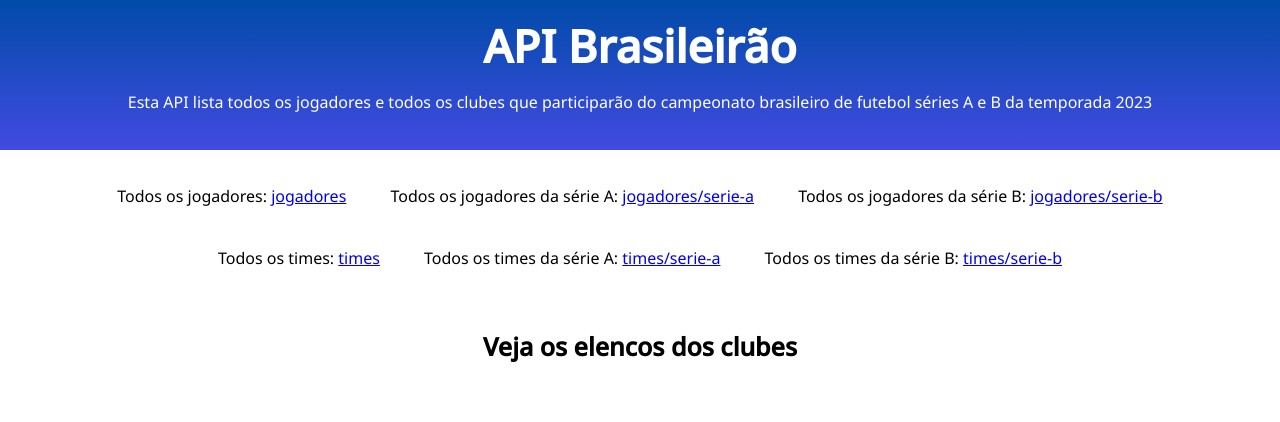
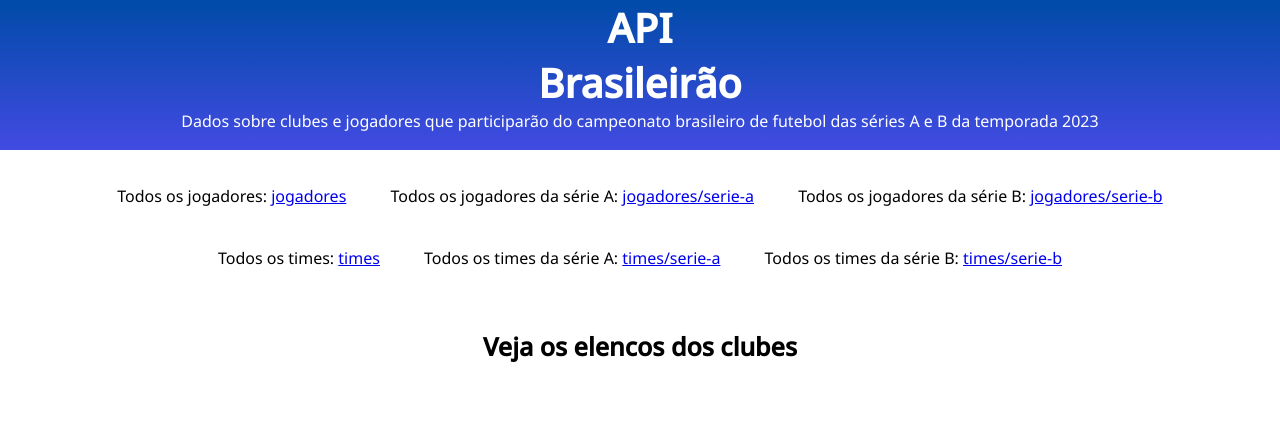
Before and after one commit to JerberthRocha/api-campeonato-brasileiro, a Django app: page / in a window 1280 px wide. Shown: the top 422 px of the page. Run offline with Django 4.2, Linux system fonts and the light colour scheme; data comes from the database, SQL or seed files in the repository; both versions use the stored data as it was after the commit.

Commit message:
Estruturando página inicial

```diff
--- a/campeonato_brasileiro/jogadores/templates/jogadores/pages/index.html
+++ b/campeonato_brasileiro/jogadores/templates/jogadores/pages/index.html
@@ -12,8 +12,11 @@
 </head>
 <body>
     <header>
-        <h1>API Brasileirão</h1>
-        <p>Esta API lista todos os jogadores e todos os clubes que participarão do campeonato brasileiro de futebol séries A e B da temporada 2023</p>
+        <div>
+            <h1>API</h1>
+            <h1>Brasileirão</h1>
+        </div>
+        <p>Dados sobre clubes e jogadores que participarão do campeonato brasileiro de futebol das séries A e B da temporada 2023</p>
     </header>
 
     <main>
@@ -32,6 +35,7 @@
             </ul>
 
             <h2>Veja os elencos dos clubes</h2>
+            <aside>
                 <section id="serie-a">
                     <h3>Brasileirão Série A</h3>
                     {% for time in times %}
@@ -40,7 +44,6 @@
                         {% endif %}
                     {% endfor %}
                 </section>
-
                 <section id="serie-b">
                     <h3>Brasileirão Série B</h3>
                     {% for time in times %}
@@ -49,6 +52,7 @@
                         {% endif %}
                     {% endfor %}
                 </section>
+            </aside>
         </body>
     </main>
 
--- a/campeonato_brasileiro/templates/static/css/style.css
+++ b/campeonato_brasileiro/templates/static/css/style.css
@@ -14,10 +14,6 @@
     --fonte: 'Noto Sans', sans-serif;
 }
 
-/* body {
-    max-width: 1200px;
-} */
-
 
 * {
     margin: 0px;
@@ -33,14 +29,14 @@ header {
 
 header h1{
     text-align: center;
-    padding: 15px;
-    font-size: 45px;
+    font-size: 40px;
     color: white;
 }
 
 header p{
     text-align: center;
     color: white;
+    padding-bottom: 50px;
 }
 
 li {
@@ -49,7 +45,7 @@ li {
     text-align: center;
 }
 
-div{
+ul > div{
     text-align: center;
 }
 
@@ -64,22 +60,18 @@ h3 {
     margin: 20px;
     margin-bottom: 30px;
     text-align: center;
-    /* font-size: 25px; */
 }
 
 section#serie-a {
     margin-left: 110px;
     margin-right: 110px;
     text-align: center;
-    /* margin: auto; */
 }
 
 section#serie-b {
     margin-left: 100px;
     margin-right: 100px;
-    margin-top: 60px;
     text-align: center;
-    /* margin: auto; */
 }
 
 span.serie-a {
@@ -89,9 +81,17 @@ span.serie-a {
 
 span.serie-b {
     margin: 30px;
-    margin-left: 31px;
+    margin-bottom: 50px;
+}
+
+span.serie-b img{
+    margin-bottom: 18px;
 }
 
 img {
     margin-bottom: 20px;
 }
+
+aside {
+    display: flex;
+}
```
Also changed, not shown: db.sqlite3. Lines whose indentation alone changed are shown as unchanged.
